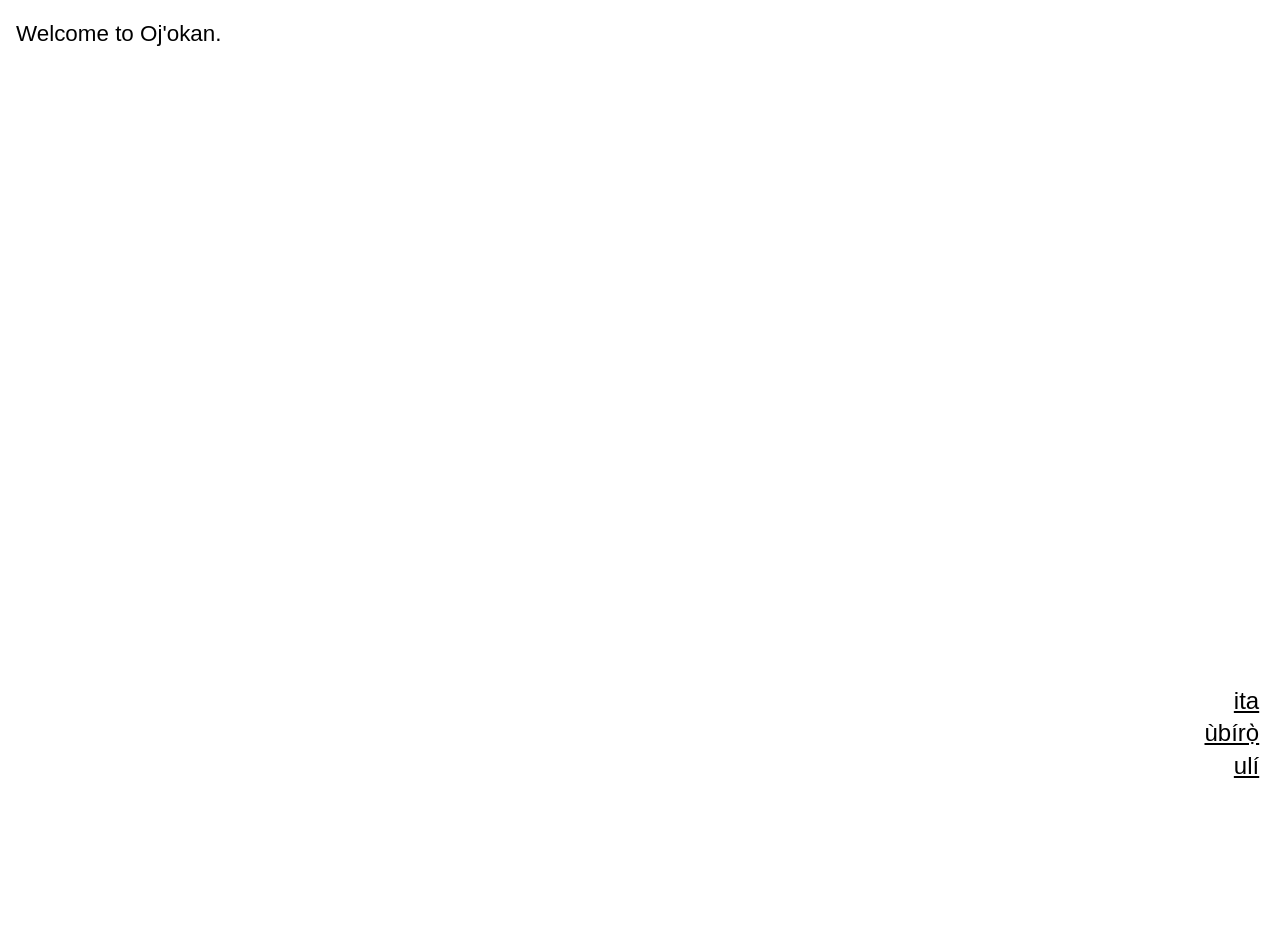
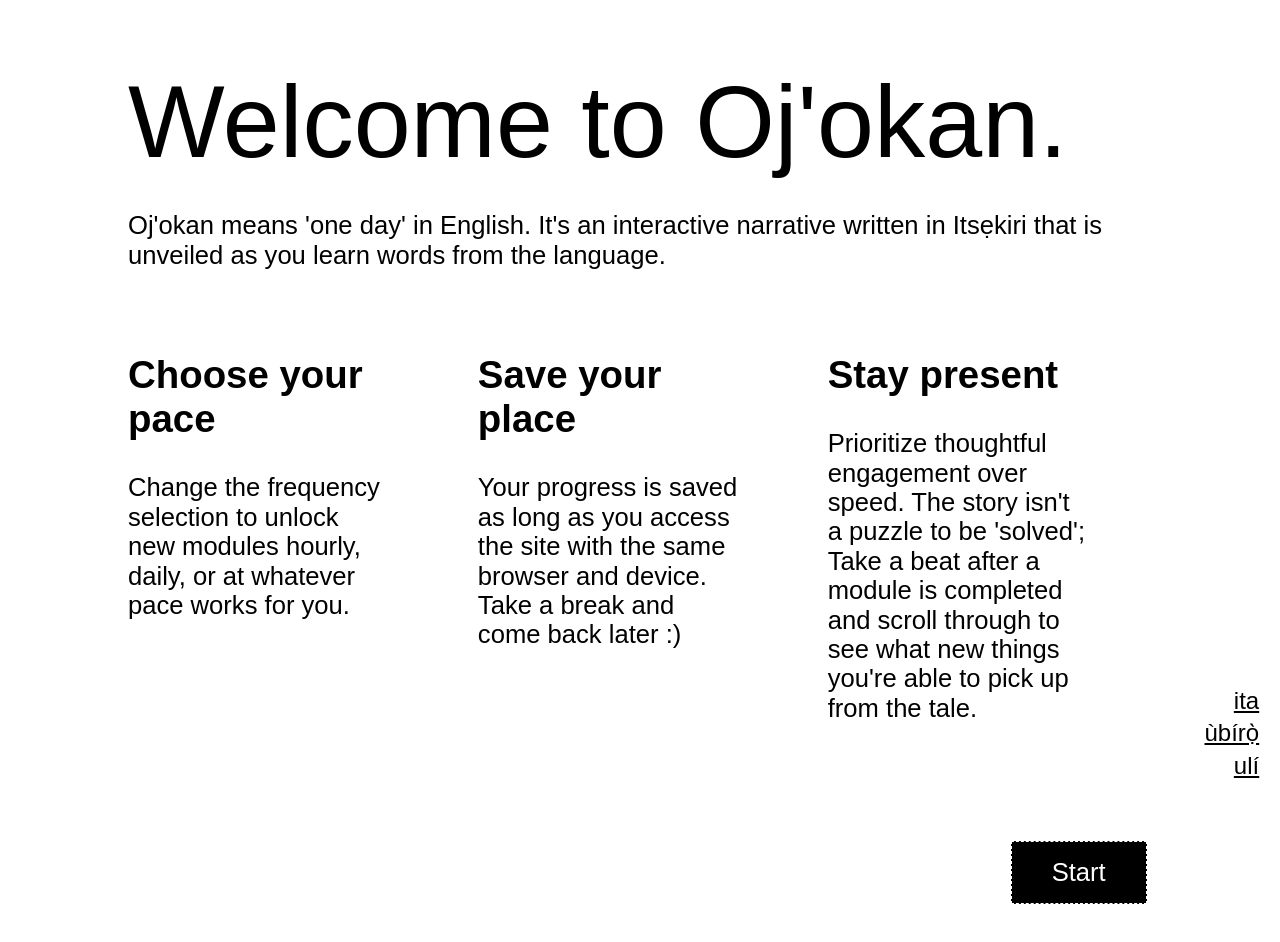
Before and after one commit to oa495/ojo-kan, a Vue app: page / in a window 1280 px wide. Before the commit the page ends 800 px from the top, so only its background shows below. Built offline with nearby package versions, Linux system fonts and the light colour scheme; a web font is replaced by a local one.

Commit message:
Intro page

```diff
--- a/src/App.vue
+++ b/src/App.vue
@@ -112,12 +112,19 @@ button {
   transition: all 0.3s ease-in-out;
 }
 
+ul {
+  list-style-type: none;
+}
+
+.circle main {
+  overflow-y: auto;
+}
+
 main {
   font-weight: 400;
   font-style: normal;
   font-size: 1.4rem;
   line-height: 1.6em;
-  overflow-y: scroll;
   max-width: 80%;
   max-height: 75%;
   scrollbar-color: black transparent;
@@ -224,14 +231,4 @@ main p {
     border: 1px dashed black;
   }
 }
-
-.fade-enter-active,
-.fade-leave-active {
-  transition: opacity 0.5s ease;
-}
-
-.fade-enter-from,
-.fade-leave-to {
-  opacity: 0;
-}
 </style>
--- a/src/views/HomeView.vue
+++ b/src/views/HomeView.vue
@@ -1,14 +1,83 @@
 <template>
-    <div>
-        <div>
-            <main>
-                Welcome to Oj'okan.
+    <div class="container">
+        <h1>Welcome to Oj'okan.</h1>
+        <p>Oj'okan means 'one day' in English. It's an interactive narrative written in Itsẹkiri that is unveiled as you learn words from the language.</p>
+        <ul>
+            <li>
+                <h2>Choose your pace</h2>
+                <p>Change the frequency selection to unlock new modules hourly, daily, or at whatever pace works for you.</p>
+            </li>
+            <li>
+                <h2>Save your place</h2>
+                <p>Your progress is saved as long as you access the site with the same browser and device. Take a break and come back later :)</p>
+            </li>
+            <li>
+                <h2>Stay present</h2>
+                <p>Prioritize thoughtful engagement over speed. The story isn't a puzzle to be 'solved'; Take a beat after a module is completed and scroll through to see what new things you're able to pick up from the tale.</p>
+            </li>
+        </ul>
 
-            </main>
-        </div>
+        <router-link to="/story" class="start">Start</router-link>
     </div>
 </template>
 
 <style scoped>
+.container {
+    max-width: 80%;
+    margin: 0 auto;
+    padding: 2rem;
+    font-size: 1.6em;
+}
+
+h1 {
+    font-style: normal;
+    font-weight: 300;
+    font-size: 4em;
+}
+
+.container p, h1, ul {
+    padding: 0;
+    margin: 0.3em 0;
+}
+
+ul {
+    display: grid;
+    grid-template-columns: 1fr 1fr 1fr;
+    gap: 1em;
+    margin-top: 2em;
+}
+
+ul li {
+    max-width: 80%;
+}
+
+ul h2 {
+    font-weight: 700;
+}
+
+a.start {
+    text-decoration: none;
+    width: 4em;
+    cursor: pointer;
+    padding: 1rem;
+    color: white;
+    background-color: black;
+    border: 1px dashed white;
+    float: right;
+    text-align: center;
+    margin-top: 4em;
+}
+
+@media (max-width: 800px) {
+  ul {
+    display: flex;
+    flex-direction: column;
+    max-width: 80%;
+  }
+
+  a.start {
+    float: left;
+  }
+}
 
 </style>
--- a/src/views/StoryView.vue
+++ b/src/views/StoryView.vue
@@ -168,7 +168,7 @@ export default {
       <h1>
         Ọj'ọkan
       </h1>
-      <p class="project-description">An Itsẹkiri folktale that unveils itself to the reader as they learn words from the language step by step. <u>Click on "bubble" to get started.</u>
+      <p class="project-description">An Itsẹkiri folktale that unveils itself to the reader as they learn words from the language. <u>Click on "bubble" to get started learning.</u>
       </p>
       <fieldset class="frequency-selection">
         <legend>Choose a frequency for the tale to unfold:</legend>
@@ -262,11 +262,12 @@ export default {
 }
 
 h1 {
-  margin: 1rem;
   font-size: 3rem;
   line-height: 0.9em;
   font-style: italic;
   text-align: left;
+  margin: 1rem;
+  padding-bottom: 0.2em;
 }
 
 .project-description {
```
Also changed, not shown: 1 other file (tests, documents, lock files or other folders).
